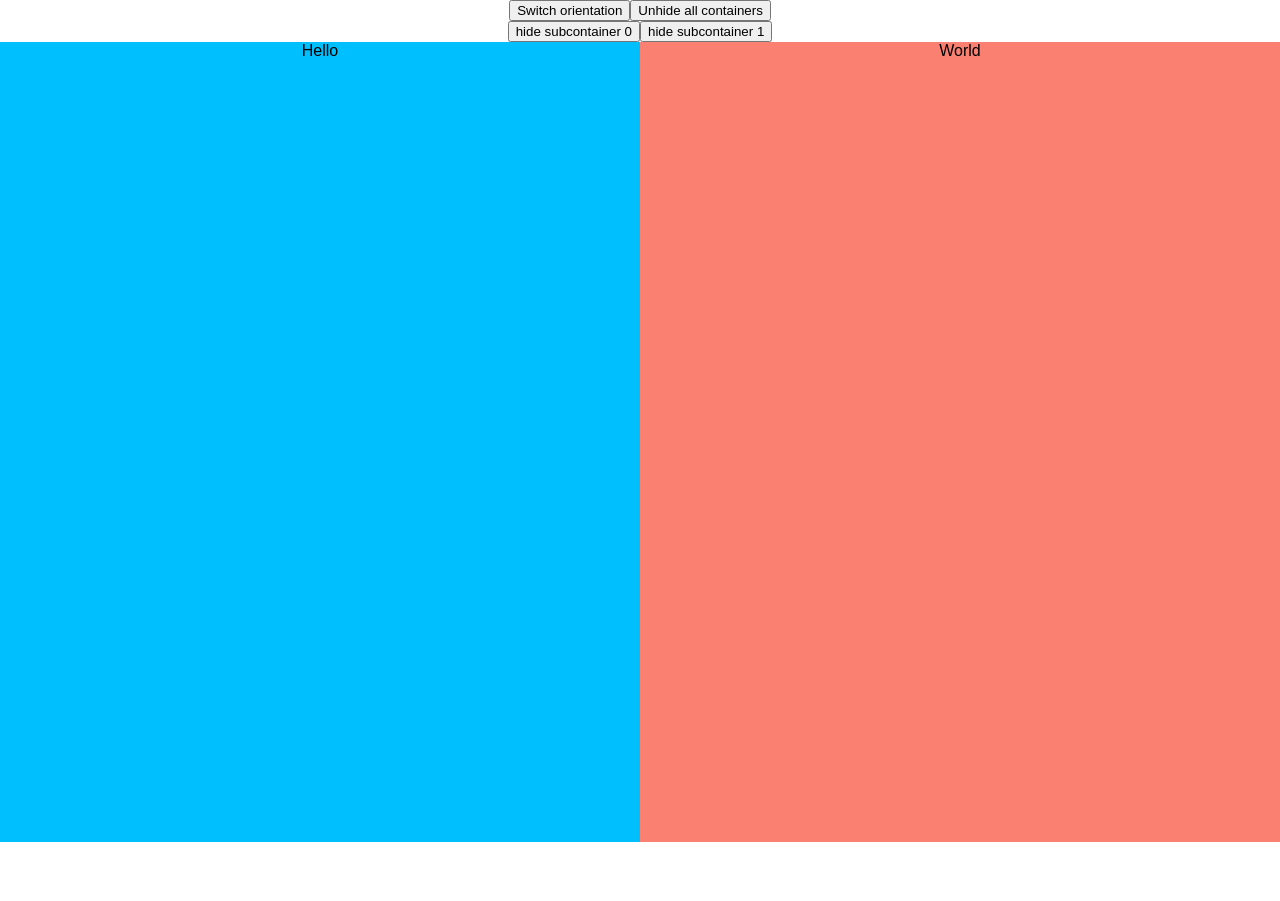
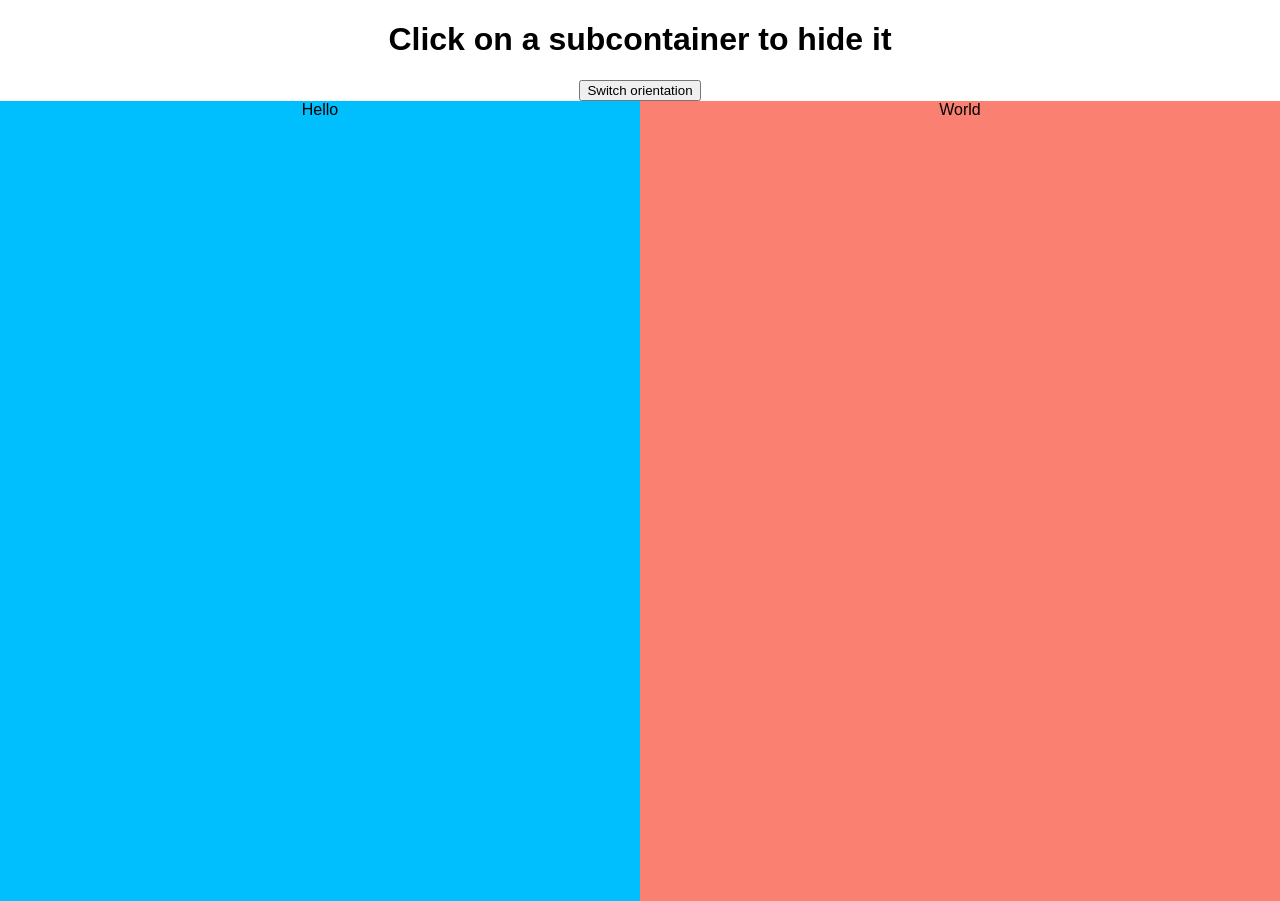
Before and after one commit to Swoodend/majik-frontend, a React (Create React App) app: page / in a window 1280 px wide. Before the commit the page ends 842 px from the top, so only its background shows below. Built offline with nearby package versions, Linux system fonts and the light colour scheme.

Commit message:
removes all the logic and elements associated with hiding a SubContainer as they are now hidden using react-motion

```diff
--- a/src/App.js
+++ b/src/App.js
@@ -10,8 +10,6 @@ class App extends Component {
   constructor(props){
     super(props);
     this.handleClick = this.handleClick.bind(this);
-    this.addHiddenIndex = this.addHiddenIndex.bind(this);
-    this.revealAllSubContainers = this.revealAllSubContainers.bind(this);
 
     this.state = {
       orientation: 'horizontal',
@@ -25,29 +23,12 @@ class App extends Component {
     });
   }
 
-  addHiddenIndex(index){
-    let {hidden} = this.state;
-
-    hidden.push(index);
-
-    this.setState({
-      hidden
-    });
-  }
-
-  revealAllSubContainers(){
-    this.setState({
-      hidden: []
-    });
-  }
-
   render() {
     let subContainers = [<SubContainer orientation={this.state.orientation} index={0} key={0} bc="deepskyblue">Hello</SubContainer>, <SubContainer orientation={this.state.orientation} index={1} key={1} bc="salmon">World</SubContainer>]
     return (
       <div className="App">
+        <h1>Click on a subcontainer to hide it</h1>
         <button onClick={this.handleClick}>Switch orientation</button>
-        <button onClick={this.revealAllSubContainers}>Unhide all containers</button>
-        <HideContainerButtons subContainers={subContainers} addToHidden={this.addHiddenIndex}/>
         <Container subContainers={subContainers} orientation={this.state.orientation} hidden={this.state.hidden}/>
       </div>
     );
```
